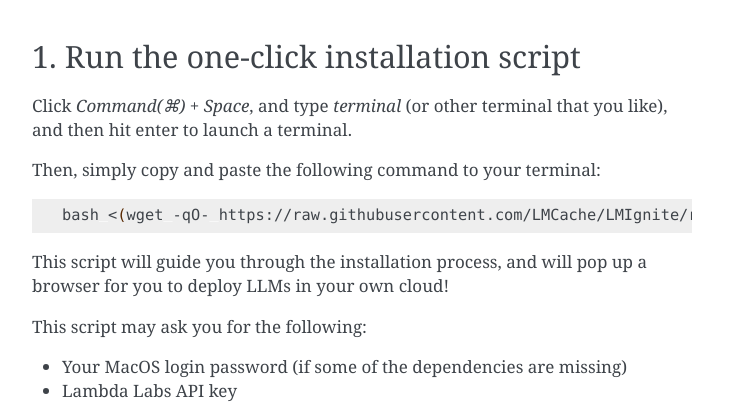
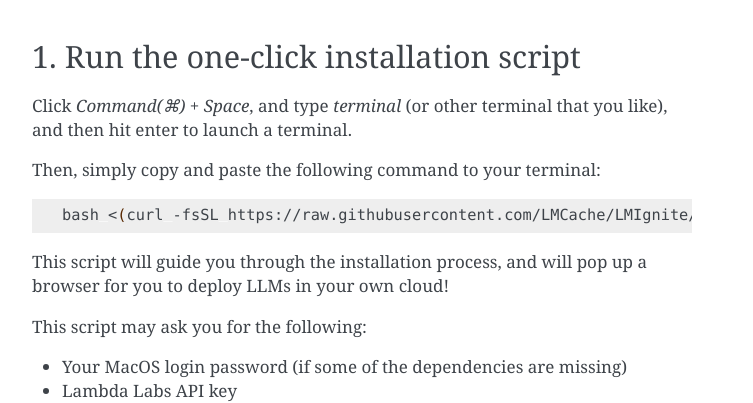
Before and after one commit to LMCache/LMIgnite, a Sphinx documentation site: the page built from docs/source/quickstart/launch-lmignite-app.rst, in a window 1280 px wide. Shown: the part 459-862 px from the top of the page, without its empty margins (388-1141 px from the left). Built offline with Sphinx 7.4.7, drawn with Linux system fonts in a browser that asks for light colours.

Commit message:
use curl instead of wget (#17)
Signed-off-by: Kuntai Du <kuntai@uchicago.edu>

```diff
--- a/docs/source/quickstart/launch-lmignite-app.rst
+++ b/docs/source/quickstart/launch-lmignite-app.rst
@@ -24,7 +24,7 @@ Then, simply copy and paste the following command to your terminal:
 
 .. code-block:: bash
 
-   bash <(wget -qO- https://raw.githubusercontent.com/LMCache/LMIgnite/refs/heads/main/install.command)
+  bash <(curl -fsSL https://raw.githubusercontent.com/LMCache/LMIgnite/refs/heads/main/install.command)
 
 This script will guide you through the installation process, and will pop up a browser for you to deploy LLMs in your own cloud!
 
```
Also changed, not shown: README.md (+1 -1 lines).
